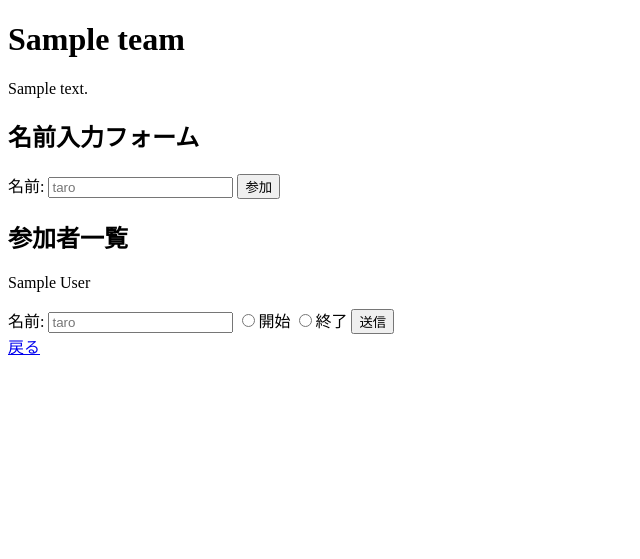
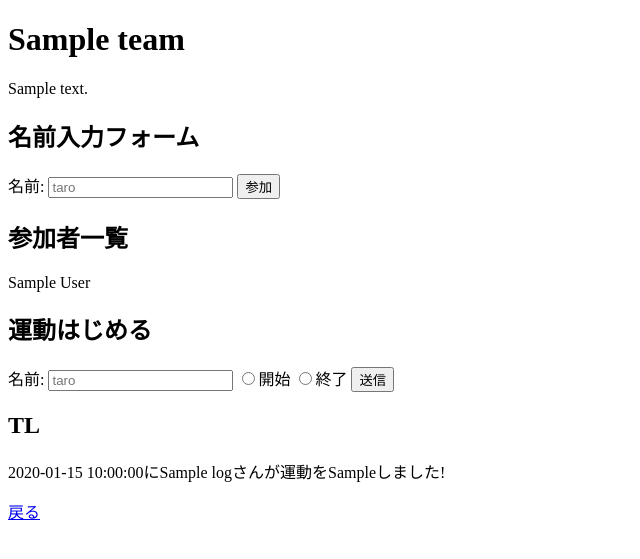
Before and after one commit to enpitut2022/MusclePower, a Flask app: template templates/detail.html in a window 1280 px wide. Shown: the top 559 px of the page, without its empty margins (0-640 px from the left). Run offline with Flask 2, Linux system fonts and the light colour scheme; tables that the repository leaves empty hold one stand-in row (values such as "Sample post"); the template is opened without the code that fills it: values that come from a table or form of the project are taken from there, most other values are stand-ins (such as "Sample title", 1, 10 or a date in 2020).

Commit message:
開始と終了の追加

```diff
--- a/templates/detail.html
+++ b/templates/detail.html
@@ -22,15 +22,20 @@
                 {{ member.name }}
             {% endfor %}
         </p>
-
+        <h2>運動はじめる</h2>
         <form action="/log" method="post">
             名前:
             <input type="text" name="name" placeholder="taro" required>
             <input type="radio" name="start_finish" value="start">開始
             <input type="radio" name="start_finish" value="finish">終了
+            <input type="hidden" name="teamid" value="{{td.id}}">
             <input type="submit" value="送信">
         </form>
-
+        <h2>TL</h2>
+        {% for log in logs %}
+            <p>{{ log.datetime }}に{{ log.name }}さんが運動を{{ log.start_finish }}しました!
+            </p>
+        {% endfor %}
         <a href="/">戻る</a>
     </body>
 </html>
```
